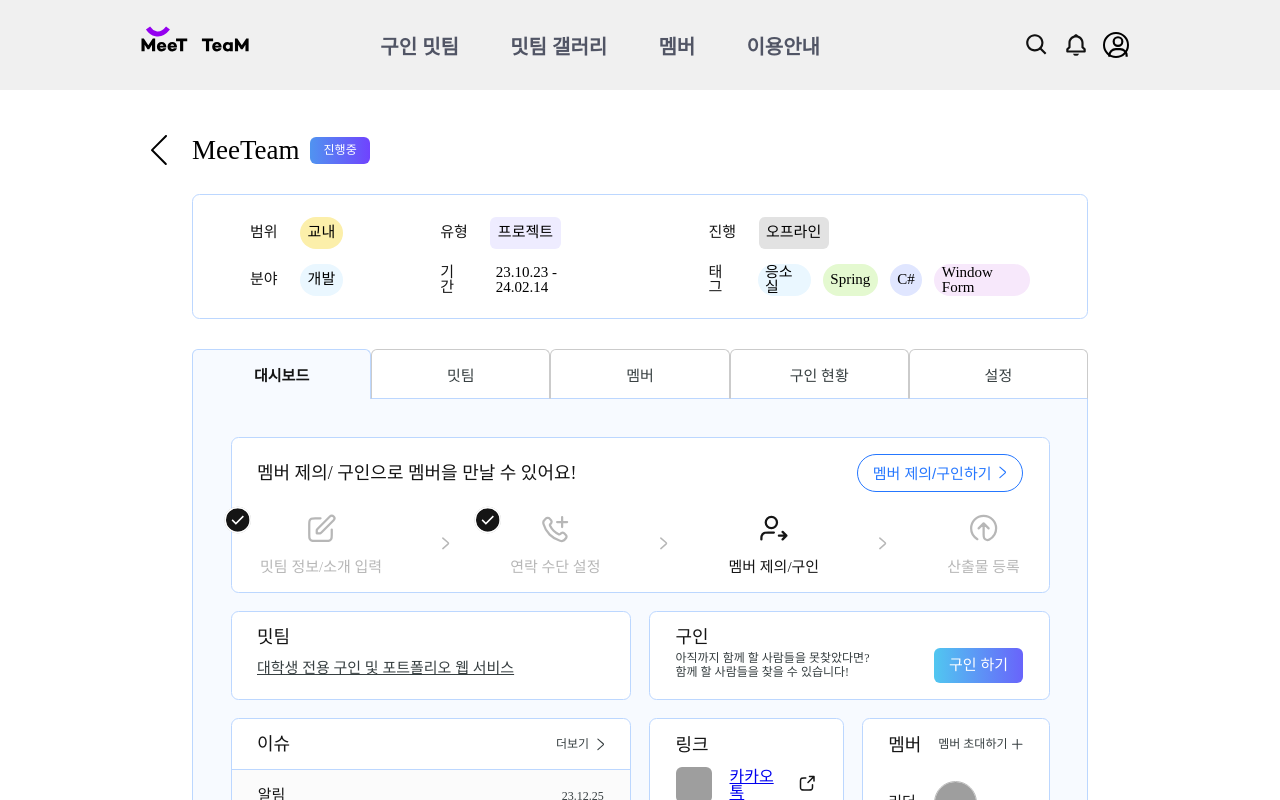
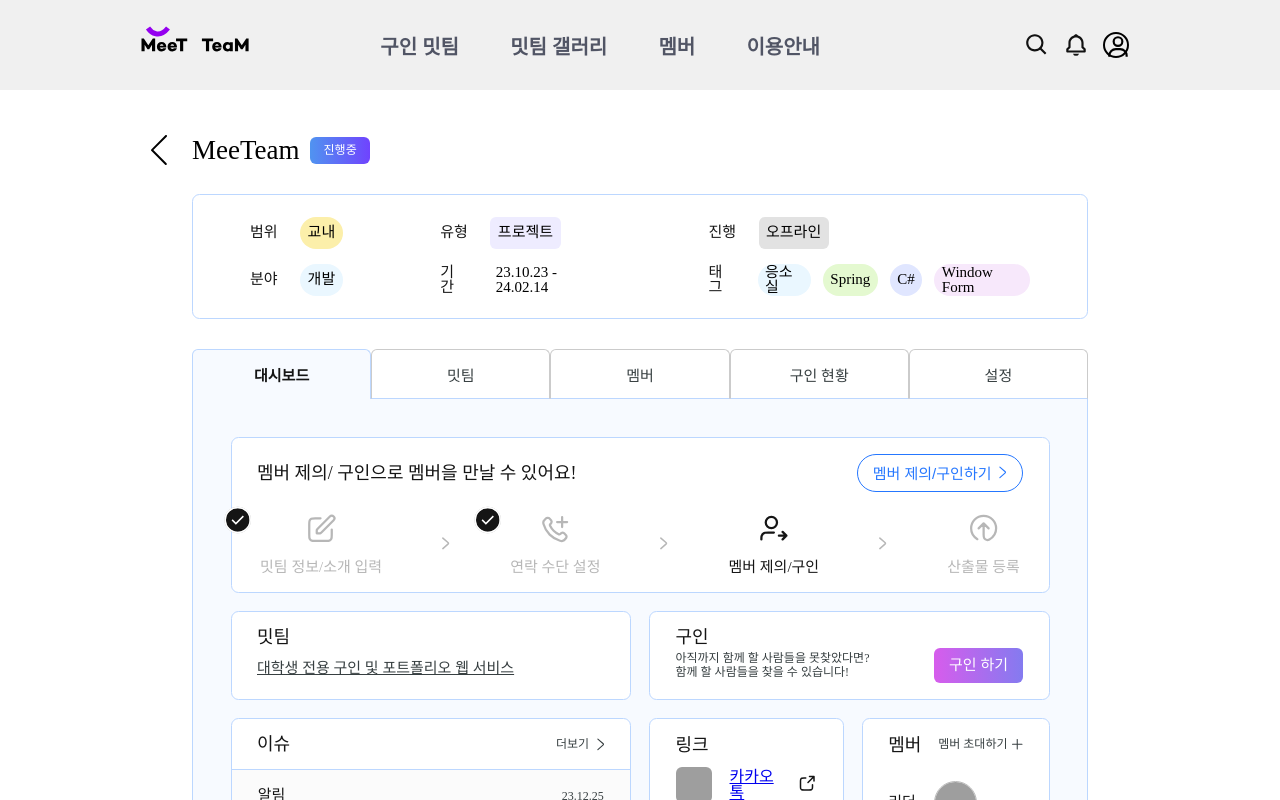
Before and after one commit to kimsuyeon0916/MeeTeam_FrontEnd, a React (Vite) app: page /meeteam/1 in a window 1280 px wide. Shown: the top 800 px of the page. Built offline with nearby package versions, Linux system fonts and the light colour scheme; grey boxes are pictures that could not be loaded.

Commit message:
style: #18 대시보드 버튼 컬러 변경

```diff
--- a/src/components/meeteam/main/dashBoard/DashBoard.styled.ts
+++ b/src/components/meeteam/main/dashBoard/DashBoard.styled.ts
@@ -67,7 +67,7 @@ const DashBoardBlueButton = styled.button<{ $done?: boolean }>`
 	height: 3.45rem;
 	border-radius: 0.6rem;
 	color: #fff;
-	background: ${props => (props.$done ? '#FF6A6A' : '#4F7EF5;')};
+	background: ${props => (props.$done ? '#FF6A6A' : '#5877FC;')};
 	font-size: 1.5rem;
 	font-style: normal;
 	font-weight: 400;
@@ -76,7 +76,9 @@ const DashBoardBlueButton = styled.button<{ $done?: boolean }>`
 
 const DashBoardGradationButton = styled(DashBoardBlueButton)<{ $done?: boolean }>`
 	background: ${props =>
-		props.$done ? '#FF6A6A' : 'linear-gradient(90deg, #4ed2ef -11.45%, #723dff 139.25%)'};
+		props.$done
+			? '#FF6A6A'
+			: 'linear-gradient(270deg, rgba(95, 92, 236, 0.80) -6.3%, #D85CEC 101.52%)'};
 `;
 
 const S = {
```
